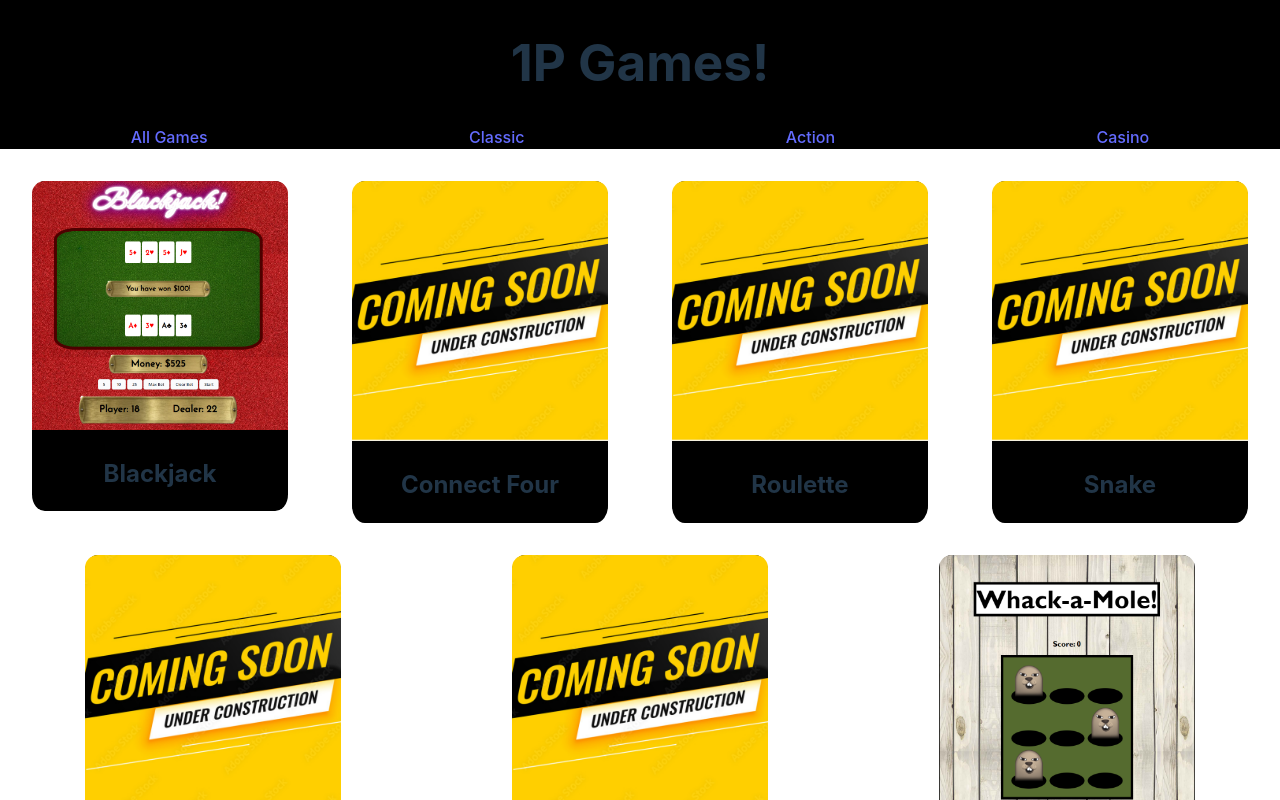
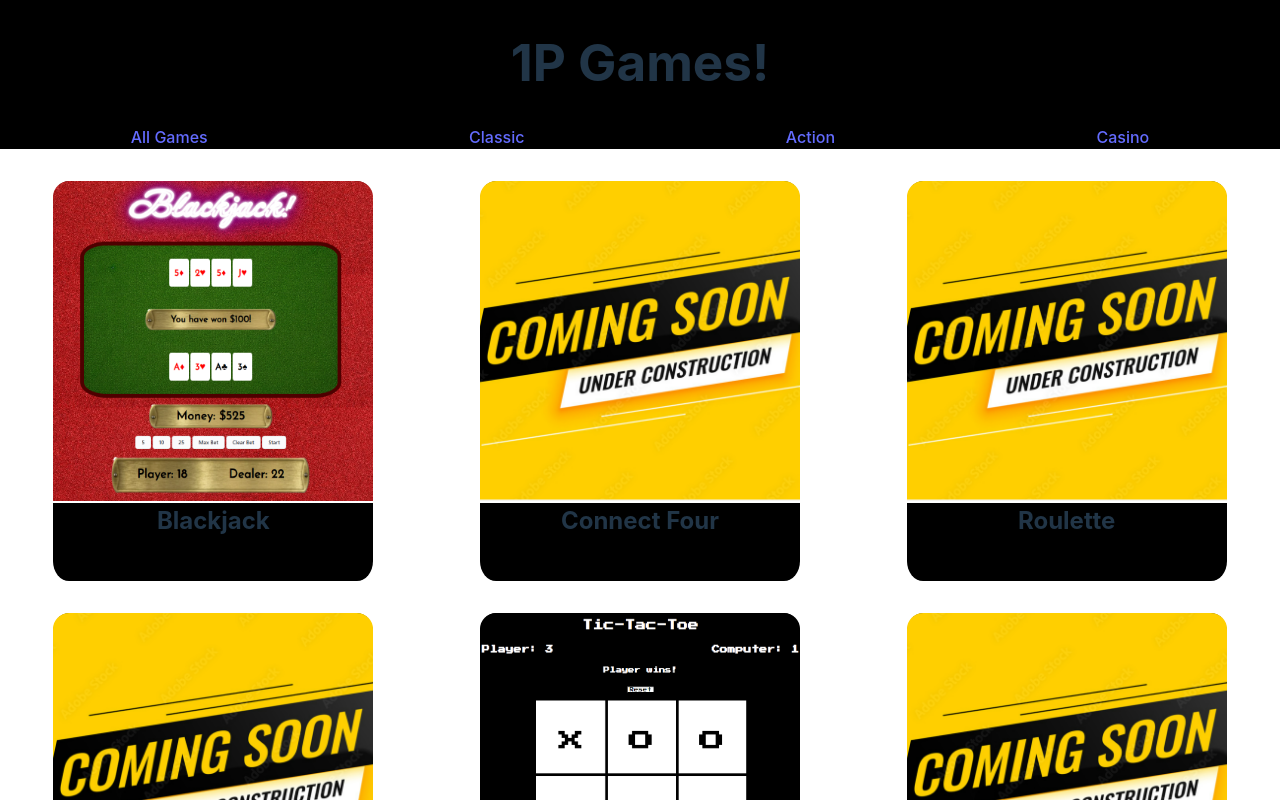
Before and after one commit to Trile16/game-site, a React (Vite) app: page / in a window 1280 px wide. Shown: the top 800 px of the page. Built offline with nearby package versions, Linux system fonts and the light colour scheme; the HTML template or start-up script is replaced by a standard one.

Commit message:
added tic-tac-toe 1p

```diff
--- a/src/AllGames.jsx
+++ b/src/AllGames.jsx
@@ -2,6 +2,7 @@ import React from "react";
 import { Card } from "./";
 import blackjackPreview from "./assets/blackjack-image-preview.png";
 import whackAMolePreview from "./assets/whack-a-mole-image-preview.png";
+import ticTacToePreview from "./assets/tic-tac-toe-image-preview.png";
 import construction from "./assets/construction.png";
 
 function AllGames(props) {
@@ -33,8 +34,8 @@ function AllGames(props) {
 
       <Card
         name="Tic-Tac-Toe"
-        image={construction}
-        link="https://tri-le-blackjack.netlify.app"
+        image={ticTacToePreview}
+        link="https://tri-le-tic-tac-toe.netlify.app/"
       />
 
       <Card
--- a/src/Card.css
+++ b/src/Card.css
@@ -1,6 +1,6 @@
 .card {
-  height: 20%;
-  width: 20%;
+  height: 25rem;
+  width: 20rem;
   border-radius: 5%;
   margin: 2rem;
   margin-bottom: 0;
@@ -8,7 +8,15 @@
 }
 
 img {
-  max-width: 100%;
+  height: 20rem;
+  width: 100%;
   border-top-right-radius: 5%;
   border-top-left-radius: 5%;
+  margin: 0;
+  display: flex;
 }
+
+h2 {
+  border-top: solid 2px white;
+  margin: 0;
+}
--- a/src/Classic.jsx
+++ b/src/Classic.jsx
@@ -1,14 +1,15 @@
 import React from "react";
 import Card from "./Card";
 import construction from "./assets/construction.png";
+import ticTacToePreview from "./assets/tic-tac-toe-image-preview.png";
 
 function Classic(props) {
   return (
     <div className="game-display">
       <Card
         name="Tic-Tac-Toe"
-        image={construction}
-        link="https://tri-le-blackjack.netlify.app"
+        image={ticTacToePreview}
+        link="https://tri-le-tic-tac-toe.netlify.app/"
       />
 
       <Card
```
Also changed, not shown: src/assets/tic-tac-toe-image-preview.png (added).
